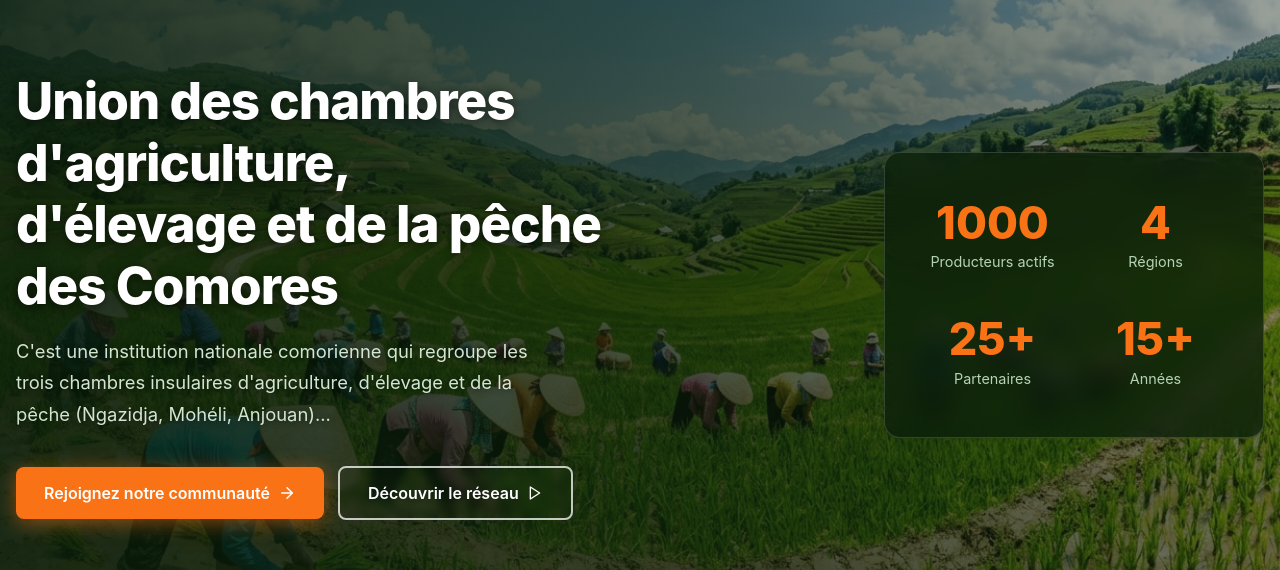
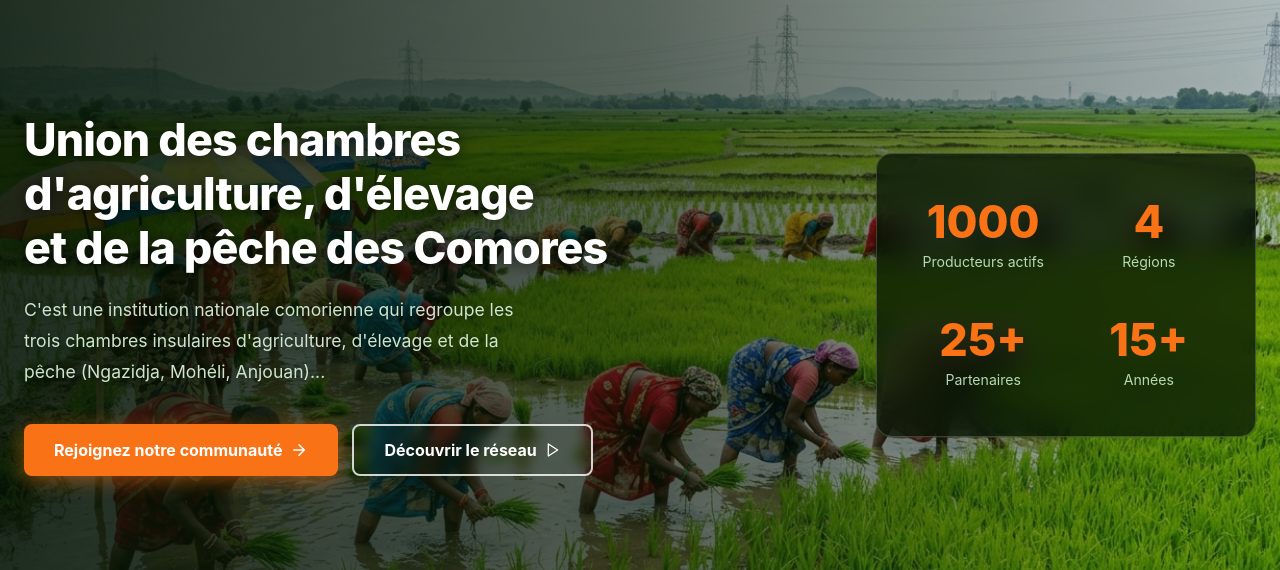
Before and after one commit to ahmadkhan32/AgricultureProject, a React (Create React App) app in the folder client/: page / in a window 1280 px wide. Shown: the part 177-747 px from the top of the page. Built offline with nearby package versions, Linux system fonts and the light colour scheme; no server answers.

Commit message:
fix: Import hero image directly via webpack - fixes Vercel deployment (public folder was gitignored)

```diff
--- a/client/src/components/Home/Hero.js
+++ b/client/src/components/Home/Hero.js
@@ -1,202 +1,313 @@
 import React from 'react';
 import { Link } from 'react-router-dom';
 import { ArrowRight, Play } from 'lucide-react';
+import heroBg from '../../Images/hero_bg.jpg';
 
 const Hero = () => {
   return (
-    <section
-      style={{
-        position: 'relative',
-        minHeight: '100vh',
-        width: '100%',
-        display: 'flex',
-        alignItems: 'center',
-        backgroundImage: 'url(/images/hero_bg_hd.jpg)',
-        backgroundSize: 'cover',
-        backgroundPosition: 'center center',
-        backgroundRepeat: 'no-repeat',
-        /* Fallback color while image loads */
-        backgroundColor: '#1a3d1a',
-        /* WebKit fix for older Safari/Chrome */
-        WebkitBackgroundSize: 'cover',
-      }}
-    >
-      {/* Dark gradient overlay — left side darker for text readability */}
-      <div
-        style={{
-          position: 'absolute',
-          inset: 0,
-          background:
-            'linear-gradient(to right, rgba(10,30,10,0.88) 0%, rgba(10,30,10,0.65) 55%, rgba(10,30,10,0.30) 100%)',
-          /* Also add a subtle bottom gradient for mobile where layout stacks */
-          backgroundImage:
-            'linear-gradient(to right, rgba(10,30,10,0.88) 0%, rgba(10,30,10,0.65) 55%, rgba(10,30,10,0.30) 100%), linear-gradient(to bottom, rgba(0,0,0,0.1) 0%, rgba(0,0,0,0.4) 100%)',
-        }}
-      />
+    <>
+      <style>{`
+        .hero-section {
+          position: relative;
+          width: 100%;
+          min-height: 100vh;
+          display: -webkit-box;
+          display: -ms-flexbox;
+          display: flex;
+          -webkit-box-align: center;
+              -ms-flex-align: center;
+                  align-items: center;
+          background-image: url('${heroBg}');
+          background-size: cover;
+          background-position: center center;
+          background-repeat: no-repeat;
+          background-color: #1a4a1a;
+          /* Safari fix */
+          -webkit-background-size: cover;
+          /* IE fix */
+          -ms-background-size: cover;
+        }
+
+        .hero-overlay {
+          position: absolute;
+          top: 0; left: 0; right: 0; bottom: 0;
+          background: -webkit-linear-gradient(left, rgba(5,20,5,0.88) 0%, rgba(5,20,5,0.65) 50%, rgba(5,20,5,0.25) 100%);
+          background:         linear-gradient(to right, rgba(5,20,5,0.88) 0%, rgba(5,20,5,0.65) 50%, rgba(5,20,5,0.25) 100%);
+        }
+
+        .hero-container {
+          position: relative;
+          z-index: 1;
+          width: 100%;
+          max-width: 1280px;
+          margin: 0 auto;
+          padding: 80px 24px 60px;
+          -webkit-box-sizing: border-box;
+                  box-sizing: border-box;
+        }
+
+        .hero-grid {
+          display: -ms-grid;
+          display: grid;
+          -ms-grid-columns: 1fr 1fr;
+          grid-template-columns: 1fr 1fr;
+          gap: 48px;
+          -webkit-box-align: center;
+              -ms-flex-align: center;
+                  align-items: center;
+        }
+
+        .hero-left {
+          -ms-grid-column: 1;
+          grid-column: 1;
+        }
+
+        .hero-right {
+          -ms-grid-column: 2;
+          grid-column: 2;
+          display: -webkit-box;
+          display: -ms-flexbox;
+          display: flex;
+          -webkit-box-pack: end;
+              -ms-flex-pack: end;
+                  justify-content: flex-end;
+        }
+
+        .hero-title {
+          font-size: clamp(1.5rem, 3.5vw, 3.2rem);
+          font-weight: 800;
+          color: #ffffff;
+          line-height: 1.2;
+          margin: 0 0 20px 0;
+          text-shadow: 0 2px 16px rgba(0,0,0,0.7);
+          font-family: Inter, 'Segoe UI', Arial, sans-serif;
+        }
+
+        .hero-subtitle {
+          font-size: clamp(0.9rem, 1.8vw, 1.1rem);
+          color: rgba(215, 240, 215, 0.95);
+          margin: 0 0 36px 0;
+          line-height: 1.75;
+          max-width: 520px;
+          text-shadow: 0 1px 8px rgba(0,0,0,0.6);
+          font-family: Inter, 'Segoe UI', Arial, sans-serif;
+        }
+
+        .hero-buttons {
+          display: -webkit-box;
+          display: -ms-flexbox;
+          display: flex;
+          -ms-flex-wrap: wrap;
+              flex-wrap: wrap;
+          gap: 14px;
+          -webkit-box-align: center;
+              -ms-flex-align: center;
+                  align-items: center;
+        }
+
+        .btn-primary {
+          display: -webkit-inline-box;
+          display: -ms-inline-flexbox;
+          display: inline-flex;
+          -webkit-box-align: center;
+              -ms-flex-align: center;
+                  align-items: center;
+          gap: 8px;
+          background-color: #f97316;
+          color: #ffffff;
+          font-weight: 700;
+          padding: 14px 30px;
+          border-radius: 8px;
+          text-decoration: none;
+          font-size: clamp(0.85rem, 1.4vw, 1rem);
+          border: none;
+          cursor: pointer;
+          -webkit-box-shadow: 0 4px 20px rgba(249,115,22,0.5);
+                  box-shadow: 0 4px 20px rgba(249,115,22,0.5);
+          -webkit-transition: background-color 0.2s, -webkit-transform 0.2s, -webkit-box-shadow 0.2s;
+                  transition: background-color 0.2s, transform 0.2s, box-shadow 0.2s;
+          font-family: Inter, 'Segoe UI', Arial, sans-serif;
+        }
+
+        .btn-primary:hover {
+          background-color: #ea6c00;
+          -webkit-transform: translateY(-2px);
+                  transform: translateY(-2px);
+          -webkit-box-shadow: 0 8px 28px rgba(249,115,22,0.65);
+                  box-shadow: 0 8px 28px rgba(249,115,22,0.65);
+        }
+
+        .btn-secondary {
+          display: -webkit-inline-box;
+          display: -ms-inline-flexbox;
+          display: inline-flex;
+          -webkit-box-align: center;
+              -ms-flex-align: center;
+                  align-items: center;
+          gap: 8px;
+          background-color: transparent;
+          color: #ffffff;
+          font-weight: 700;
+          padding: 12px 30px;
+          border-radius: 8px;
+          text-decoration: none;
+          font-size: clamp(0.85rem, 1.4vw, 1rem);
+          border: 2px solid rgba(255,255,255,0.8);
+          cursor: pointer;
+          -webkit-backdrop-filter: blur(6px);
+                  backdrop-filter: blur(6px);
+          -webkit-transition: background-color 0.2s, border-color 0.2s, -webkit-transform 0.2s;
+                  transition: background-color 0.2s, border-color 0.2s, transform 0.2s;
+          font-family: Inter, 'Segoe UI', Arial, sans-serif;
+        }
+
+        .btn-secondary:hover {
+          background-color: rgba(255,255,255,0.18);
+          border-color: #ffffff;
+          -webkit-transform: translateY(-2px);
+                  transform: translateY(-2px);
+        }
+
+        .stats-card {
+          background-color: rgba(5,20,5,0.72);
+          -webkit-backdrop-filter: blur(14px);
+                  backdrop-filter: blur(14px);
+          border: 1px solid rgba(255,255,255,0.18);
+          border-radius: 16px;
+          padding: clamp(24px, 3vw, 44px);
+          max-width: 380px;
+          width: 100%;
+        }
+
+        .stats-grid {
+          display: -ms-grid;
+          display: grid;
+          -ms-grid-columns: 1fr 1fr;
+          grid-template-columns: 1fr 1fr;
+          gap: clamp(18px, 2.5vw, 30px);
+        }
+
+        .stat-item {
+          text-align: center;
+          padding: 8px 0;
+        }
+
+        .stat-number {
+          font-size: clamp(1.8rem, 3.5vw, 3rem);
+          font-weight: 800;
+          color: #f97316;
+          line-height: 1;
+          margin-bottom: 6px;
+          font-family: Inter, 'Segoe UI', Arial, sans-serif;
+        }
+
+        .stat-label {
+          font-size: clamp(0.75rem, 1.1vw, 0.88rem);
+          color: rgba(200, 235, 200, 0.9);
+          font-family: Inter, 'Segoe UI', Arial, sans-serif;
+        }
+
+        /* Tablet */
+        @media screen and (max-width: 1024px) {
+          .hero-grid {
+            grid-template-columns: 1fr;
+            -ms-grid-columns: 1fr;
+            gap: 36px;
+          }
+          .hero-left { -ms-grid-column: 1; }
+          .hero-right {
+            -ms-grid-column: 1;
+            -webkit-box-pack: center;
+                -ms-flex-pack: center;
+                    justify-content: center;
+          }
+        }
+
+        /* Mobile */
+        @media screen and (max-width: 600px) {
+          .hero-section {
+            min-height: 100svh;
+            background-position: 60% center;
+          }
+          .hero-container {
+            padding: 70px 16px 48px;
+          }
+          .hero-overlay {
+            background: linear-gradient(to bottom, rgba(5,20,5,0.80) 0%, rgba(5,20,5,0.70) 60%, rgba(5,20,5,0.55) 100%);
+          }
+          .hero-buttons {
+            -webkit-box-orient: vertical;
+            -webkit-box-direction: normal;
+                -ms-flex-direction: column;
+                    flex-direction: column;
+            -webkit-box-align: stretch;
+                -ms-flex-align: stretch;
+                    align-items: stretch;
+          }
+          .btn-primary,
+          .btn-secondary {
+            -webkit-box-pack: center;
+                -ms-flex-pack: center;
+                    justify-content: center;
+            width: 100%;
+          }
+          .stats-card {
+            max-width: 100%;
+          }
+        }
+
+        /* Very small screens */
+        @media screen and (max-width: 360px) {
+          .hero-title {
+            font-size: 1.35rem;
+          }
+        }
+      `}</style>
+
+      <section className="hero-section">
+        {/* Overlay */}
+        <div className="hero-overlay" />
 
         {/* Content */}
-      <div
-        style={{
-          position: 'relative',
-          zIndex: 1,
-          width: '100%',
-          maxWidth: '1280px',
-          margin: '0 auto',
-          padding: '80px 16px 60px',
-          boxSizing: 'border-box',
-        }}
-      >
+        <div className="hero-container">
           <div className="hero-grid">
-          {/* Left Column — Text */}
+            {/* Left — Text */}
             <div className="hero-left">
-            <h1
-              style={{
-                fontSize: 'clamp(1.4rem, 4vw, 3.5rem)',
-                fontWeight: '800',
-                color: '#ffffff',
-                lineHeight: '1.2',
-                marginBottom: '20px',
-                textShadow: '0 2px 12px rgba(0,0,0,0.6)',
-                fontFamily: 'Inter, Segoe UI, Arial, sans-serif',
-              }}
-            >
-              Union des chambres d&apos;agriculture,
+              <h1 className="hero-title">
+                Union des chambres d&apos;agriculture, d&apos;élevage
                 <br />
-              d&apos;élevage et de la pêche des Comores
+                et de la pêche des Comores
               </h1>
-            <p
-              style={{
-                fontSize: 'clamp(0.9rem, 2vw, 1.15rem)',
-                color: 'rgba(220,240,220,0.95)',
-                marginBottom: '36px',
-                lineHeight: '1.7',
-                maxWidth: '540px',
-                textShadow: '0 1px 6px rgba(0,0,0,0.5)',
-                fontFamily: 'Inter, Segoe UI, Arial, sans-serif',
-              }}
-            >
+              <p className="hero-subtitle">
                 C&apos;est une institution nationale comorienne qui regroupe les trois chambres
-              insulaires d&apos;agriculture, d&apos;élevage et de la pêche (Ngazidja, Mohéli, Anjouan)...
+                insulaires d&apos;agriculture, d&apos;élevage et de la pêche
+                (Ngazidja, Mohéli, Anjouan)...
               </p>
-
               <div className="hero-buttons">
-              <Link
-                to="/register"
-                style={{
-                  display: 'inline-flex',
-                  alignItems: 'center',
-                  gap: '8px',
-                  backgroundColor: '#f97316',
-                  color: '#fff',
-                  fontWeight: '600',
-                  padding: '14px 28px',
-                  borderRadius: '8px',
-                  textDecoration: 'none',
-                  fontSize: 'clamp(0.85rem, 1.5vw, 1rem)',
-                  boxShadow: '0 4px 20px rgba(249,115,22,0.5)',
-                  transition: 'background-color 0.2s, transform 0.2s, box-shadow 0.2s',
-                  fontFamily: 'Inter, Segoe UI, Arial, sans-serif',
-                }}
-                onMouseEnter={e => {
-                  e.currentTarget.style.backgroundColor = '#ea6a00';
-                  e.currentTarget.style.transform = 'translateY(-2px)';
-                  e.currentTarget.style.boxShadow = '0 8px 28px rgba(249,115,22,0.6)';
-                }}
-                onMouseLeave={e => {
-                  e.currentTarget.style.backgroundColor = '#f97316';
-                  e.currentTarget.style.transform = 'translateY(0)';
-                  e.currentTarget.style.boxShadow = '0 4px 20px rgba(249,115,22,0.5)';
-                }}
-              >
+                <Link to="/register" className="btn-primary">
                   Rejoignez notre communauté
                   <ArrowRight size={18} />
                 </Link>
-
-              <Link
-                to="/about"
-                style={{
-                  display: 'inline-flex',
-                  alignItems: 'center',
-                  gap: '8px',
-                  backgroundColor: 'transparent',
-                  color: '#fff',
-                  fontWeight: '600',
-                  padding: '13px 28px',
-                  borderRadius: '8px',
-                  textDecoration: 'none',
-                  fontSize: 'clamp(0.85rem, 1.5vw, 1rem)',
-                  border: '2px solid rgba(255,255,255,0.75)',
-                  backdropFilter: 'blur(4px)',
-                  WebkitBackdropFilter: 'blur(4px)',
-                  transition: 'background-color 0.2s, border-color 0.2s, transform 0.2s',
-                  fontFamily: 'Inter, Segoe UI, Arial, sans-serif',
-                }}
-                onMouseEnter={e => {
-                  e.currentTarget.style.backgroundColor = 'rgba(255,255,255,0.15)';
-                  e.currentTarget.style.borderColor = '#fff';
-                  e.currentTarget.style.transform = 'translateY(-2px)';
-                }}
-                onMouseLeave={e => {
-                  e.currentTarget.style.backgroundColor = 'transparent';
-                  e.currentTarget.style.borderColor = 'rgba(255,255,255,0.75)';
-                  e.currentTarget.style.transform = 'translateY(0)';
-                }}
-              >
+                <Link to="/about" className="btn-secondary">
                   Découvrir le réseau
                   <Play size={16} />
                 </Link>
               </div>
             </div>
 
-          {/* Right Column — Stats Card */}
+            {/* Right — Stats */}
             <div className="hero-right">
-            <div
-              style={{
-                backgroundColor: 'rgba(10,30,10,0.75)',
-                backdropFilter: 'blur(12px)',
-                WebkitBackdropFilter: 'blur(12px)',
-                border: '1px solid rgba(255,255,255,0.15)',
-                borderRadius: '16px',
-                padding: 'clamp(20px, 4vw, 40px)',
-                maxWidth: '380px',
-                width: '100%',
-              }}
-            >
-              <div
-                style={{
-                  display: 'grid',
-                  gridTemplateColumns: '1fr 1fr',
-                  gap: 'clamp(16px, 3vw, 28px)',
-                }}
-              >
+              <div className="stats-card">
+                <div className="stats-grid">
                   {[
                     { number: '1000', label: 'Producteurs actifs' },
-                  { number: '4', label: 'Régions' },
-                  { number: '25+', label: 'Partenaires' },
-                  { number: '15+', label: 'Années' },
+                    { number: '4',    label: 'Régions' },
+                    { number: '25+',  label: 'Partenaires' },
+                    { number: '15+',  label: 'Années' },
                   ].map((item, i) => (
-                  <div key={i} style={{ textAlign: 'center', padding: '8px 0' }}>
-                    <div
-                      style={{
-                        fontSize: 'clamp(1.6rem, 4vw, 2.8rem)',
-                        fontWeight: '800',
-                        color: '#f97316',
-                        lineHeight: '1',
-                        marginBottom: '6px',
-                        fontFamily: 'Inter, Segoe UI, Arial, sans-serif',
-                      }}
-                    >
-                      {item.number}
-                    </div>
-                    <div
-                      style={{
-                        fontSize: 'clamp(0.75rem, 1.2vw, 0.9rem)',
-                        color: 'rgba(200,230,200,0.9)',
-                        fontFamily: 'Inter, Segoe UI, Arial, sans-serif',
-                      }}
-                    >
-                      {item.label}
-                    </div>
+                    <div key={i} className="stat-item">
+                      <div className="stat-number">{item.number}</div>
+                      <div className="stat-label">{item.label}</div>
                     </div>
                   ))}
                 </div>
@@ -204,53 +315,8 @@ const Hero = () => {
             </div>
           </div>
         </div>
-
-      {/* Responsive styles via style tag */}
-      <style>{`
-        .hero-grid {
-          display: grid;
-          grid-template-columns: 1fr 1fr;
-          gap: 40px;
-          align-items: center;
-        }
-        .hero-left {
-          order: 1;
-        }
-        .hero-right {
-          order: 2;
-          display: flex;
-          justify-content: flex-end;
-        }
-        .hero-buttons {
-          display: flex;
-          flex-wrap: wrap;
-          gap: 14px;
-          align-items: center;
-        }
-        @media (max-width: 900px) {
-          .hero-grid {
-            grid-template-columns: 1fr;
-            gap: 32px;
-          }
-          .hero-left {
-            order: 2;
-          }
-          .hero-right {
-            order: 1;
-            justify-content: center;
-          }
-        }
-        @media (max-width: 480px) {
-          .hero-buttons {
-            flex-direction: column;
-            align-items: stretch;
-          }
-          .hero-buttons a {
-            justify-content: center;
-          }
-        }
-      `}</style>
       </section>
+    </>
   );
 };
 
```
Also changed, not shown: client/src/Images/hero_bg.jpg (added). Lines whose indentation alone changed are shown as unchanged.
